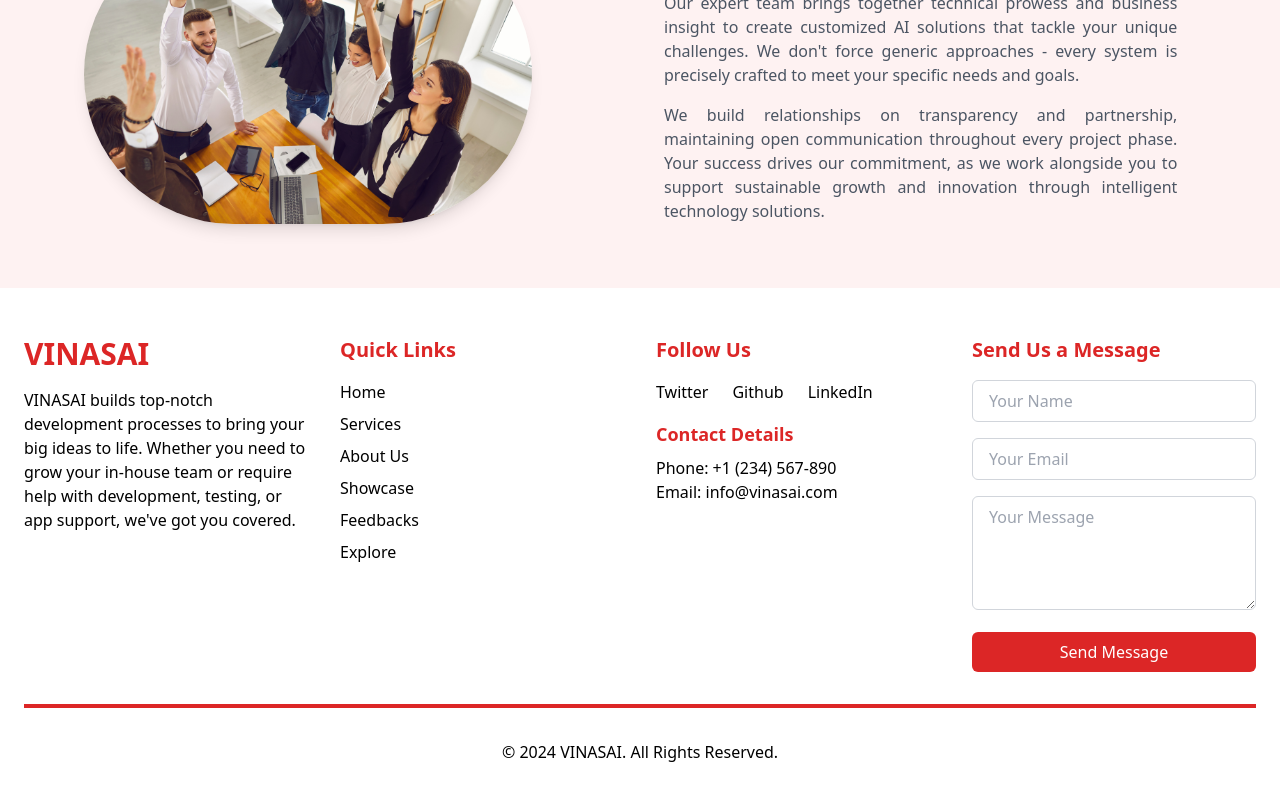
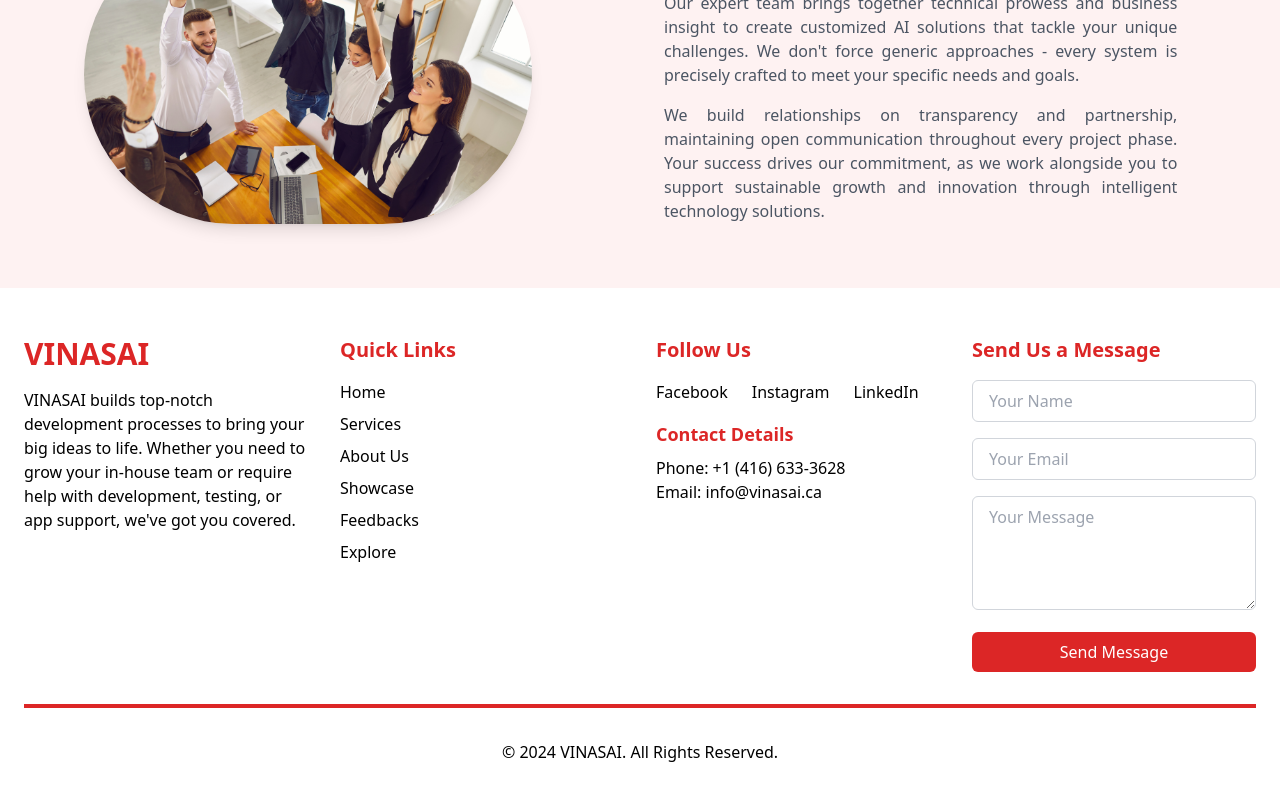
Before and after one commit to vinasai/vinasai_website, a React (Vite) app: page /ai in a window 1280 px wide. Shown: the part 2927-3727 px from the top of the page. Built offline with nearby package versions, Linux system fonts and the light colour scheme.

Commit message:
footer updated

```diff
--- a/src/components/Footer.tsx
+++ b/src/components/Footer.tsx
@@ -64,14 +64,14 @@
             <div>
               <h3 className="text-xl font-semibold mb-4 text-red-600">Follow Us</h3>
               <div className="flex space-x-6">
-                <a href="#" className="text-black hover:text-red-600 transition-colors transform hover:scale-110">Twitter</a>
-                <a href="#" className="text-black hover:text-red-600 transition-colors transform hover:scale-110">Github</a>
-                <a href="#" className="text-black hover:text-red-600 transition-colors transform hover:scale-110">LinkedIn</a>
+                <a href="https://www.facebook.com/share/15y59Vb3AV/" className="text-black hover:text-red-600 transition-colors transform hover:scale-110">Facebook</a>
+                <a href="https://www.instagram.com/vinasai.ca?igsh=MTYwN2dxbm5nc29jNw==" className="text-black hover:text-red-600 transition-colors transform hover:scale-110">Instagram</a>
+                <a href="https://www.linkedin.com/company/vinasai/posts/?feedView=all" className="text-black hover:text-red-600 transition-colors transform hover:scale-110">LinkedIn</a>
               </div>
               <div className="mt-4">
                 <h4 className="text-lg font-semibold text-red-600">Contact Details</h4>
-                <p className="text-black mt-2">Phone: +1 (234) 567-890</p>
-                <p className="text-black">Email: <a href="mailto:info@vinasai.com" className="hover:text-red-600">info@vinasai.com</a></p>
+                <p className="text-black mt-2">Phone: <a href="tel:+14166333628" className="hover:text-red-600">+1 (416) 633-3628</a></p>
+                <p className="text-black">Email: <a href="mailto:info@vinasai.ca" className="hover:text-red-600">info@vinasai.ca</a></p>
               </div>
             </div>
             <div className="md:col-span-1">
```
